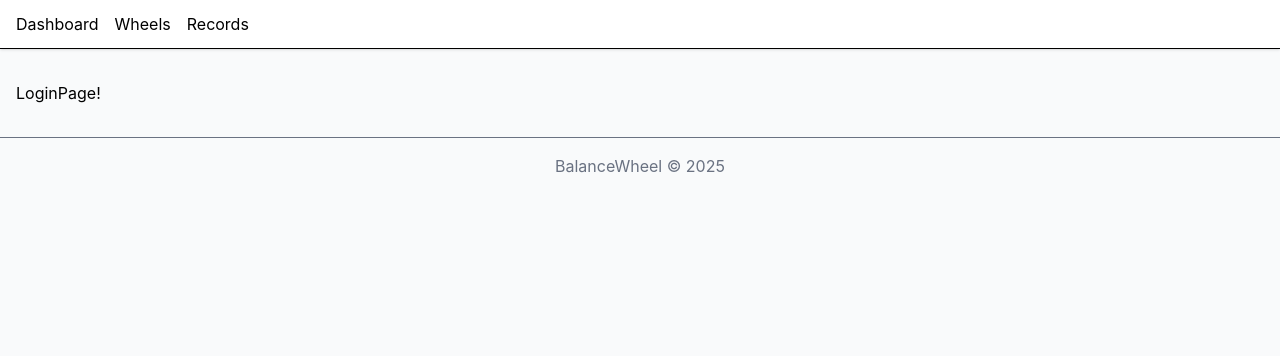
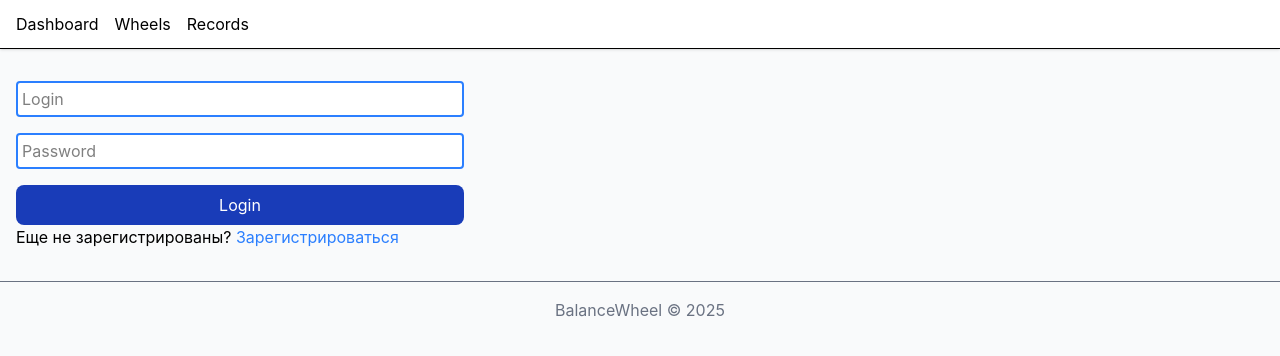
Before and after one commit to BalabaevRV/balance-wheel-front, a React (Vite) app: page /login in a window 1280 px wide. Shown: the top 356 px of the page. Built offline with nearby package versions, Linux system fonts and the light colour scheme; no server answers.

Commit message:
add login page

```diff
--- a/src/app/App.tsx
+++ b/src/app/App.tsx
@@ -11,25 +11,18 @@ import RecordPage from '@/pages/RecordPage'
 import ProfilePage from '@/pages/ProfilePage'
 import NotFoundPage from '@/pages/NotFoundPage'
 import { MainLayout } from '@/layouts/MainLayout'
-import { useEffect } from 'react'
-import { useAppDispatch } from '@/app/store/hooks';
-import { loginUser } from '@/entities/user/model/userSlice'
+import { ProtectedLayout } from '@/layouts/ProtectedLayout'
 
 function App() {
-  const dispatch = useAppDispatch();
-
- useEffect(() => {
-    dispatch(loginUser({
-      login: 'SvetaEng',
-      password: 'password123'
-    }));
-  }, []);
 
   return (
     <Routes>
-       <Route element={<MainLayout />}>
+      <Route element={<MainLayout />}>
         <Route path="/login" element={<LoginPage />} />
         <Route path="/register" element={<RegisterPage />} />
+        <Route path="*" element={<NotFoundPage />} />
+      </Route>
+      <Route element={<ProtectedLayout />}>
         <Route path="/" element={<Navigate to="/dashboard" />} />
         <Route path="/dashboard" element={<DashboardPage />} />
         <Route path="/landing" element={<LandingPage />} />
@@ -40,7 +33,6 @@ function App() {
         <Route path="/record" element={<RecordPage />} />
         <Route path="/record/:id" element={<RecordPage />} />
         <Route path="/profile" element={<ProfilePage />} />
-        <Route path="*" element={<NotFoundPage />} />
       </Route>
     </Routes>
   )
--- a/src/app/config/i18n.ts
+++ b/src/app/config/i18n.ts
@@ -23,7 +23,12 @@ const resources = {
         Save: 'Save',
         selectWheel: 'Select a wheel...',
         selectWheelFirst: 'Select a wheel first...',
-        editWheel: 'Edit wheel'
+        editWheel: 'Edit wheel',
+        loading: 'Loading...',
+        login: 'Login',
+        password: 'Password',
+        loginAction: 'Login',
+        loginFailed: 'Login failed. Please check your credentials and try again.'
     }
   },
   ru: {
@@ -47,7 +52,12 @@ const resources = {
         Save: 'Сохранить',
         selectWheel: 'Выберите колесо...',
         selectWheelFirst: 'Сначала выберите колесо...',
-        editWheel: 'Редактировать колесо'
+        editWheel: 'Редактировать колесо',
+        loading: 'Загрузка...',
+        login: 'Логин',
+        password: 'Пароль',
+        loginAction: 'Войти',
+        loginFailed: 'Ошибка входа. Пожалуйста, проверьте свои учетные данные и попробуйте снова.'
     }
   }
 };
--- a/src/entities/record/ui/RecordValueInput/RecordValueInput.tsx
+++ b/src/entities/record/ui/RecordValueInput/RecordValueInput.tsx
@@ -14,7 +14,7 @@ export const RecordValueInput = ({ id, name,  color, value, onChange }: IRecordV
         <div className="flex items-center gap-1">
             <label htmlFor={id.toString()}>{name}</label>
             <span className="w-5 h-5 rounded-full" style={{ backgroundColor: color }} />
-            <Input type="number" value={value} onChange={onChange} />
+            <Input type="number" id={`record-value-${id}`} value={value} onChange={onChange} />
         </div>
     )
 }
--- /dev/null
+++ b/src/layouts/ProtectedLayout.tsx
@@ -0,0 +1,20 @@
+import { Navigate } from 'react-router-dom';
+import { useSelector } from 'react-redux';
+import type { RootState } from '@/app/store';
+import { MainLayout } from '@/layouts/MainLayout';
+import { useTranslation } from 'react-i18next';
+
+export const ProtectedLayout = () => {
+    const { t } = useTranslation();
+    const { isAuthenticated, loading } = useSelector((state: RootState) => state.user);
+
+    if (loading) {
+        return <div>{t('loading')}</div>;
+    }
+
+    if (!isAuthenticated) {
+        return <Navigate to="/login" replace />;
+    }
+
+    return <MainLayout />;
+};
--- a/src/pages/LoginPage.tsx
+++ b/src/pages/LoginPage.tsx
@@ -1,7 +1,47 @@
+import { Input } from "@/shared/ui/Input/Input"
+import { Button } from "@/shared/ui/Button/Button"
+import { useDispatch } from 'react-redux';
+import { useTranslation } from "react-i18next";
+import { loginUser } from "@/entities/user/model/userSlice";
+import { useState } from "react";
+import type { AppDispatch } from '@/app/store';
+import { useNavigate } from "react-router-dom";
+
 function LoginPage() {
+  const { t } = useTranslation();
+  const [login, setLogin] = useState('');
+  const [password, setPassword] = useState('');
+  const [error, setError] = useState('');
+  const navigate = useNavigate();
+  const dispatch = useDispatch<AppDispatch>();
+
+      // login: 'SvetaEng',
+      // password: 'password123'
+
+
+  const handleSubmit =  async (e: React.FormEvent<HTMLFormElement>) => {
+    e.preventDefault()
+    setError('')
+    loginUser({ login, password });
+     const result = await dispatch(loginUser({ login, password }));
+    if (loginUser.fulfilled.match(result)) {
+      // ✅ Редирект после успешного логина
+      navigate('/dashboard');
+    } else {
+      setError(t('loginFailed'));
+    }
+  };
+
   return (
     <div>
-      <h1>LoginPage!</h1>
+        <form className="flex flex-col gap-4 max-w-md" onSubmit={handleSubmit}>
+            <Input placeholder={t('login')} type="text" value={login} id="login" onChange={(e) => setLogin(e.target.value)} />
+            <Input placeholder={t('password')} type="password" value={password} id="password" onChange={(e) => setPassword(e.target.value)} />
+             {error && <p className="text-red-500">{error}</p>}
+            <Button type="submit">{t('loginAction')}</Button>
+        </form>
+        <p>Еще не зарегистрированы? <a href="/signup" className="text-blue-500 hover:underline">Зарегистрироваться</a></p>
+
     </div>
   );
 }
--- a/src/pages/RecordPage.tsx
+++ b/src/pages/RecordPage.tsx
@@ -115,7 +115,7 @@ export function RecordPage() {
           { id ? <p className="text-m font-medium mb-2">{ wheelName }</p> :
            <WheelSelector options={wheelOptions} placeholder={t('selectWheel')} defaultValue={wheelId || ''} onChange={handleWheelChange} />  }
            <div className="mb-4">
-            <Input type='date' onChange={e => setDate(new Date(e.target.value))} value={date.toISOString().split('T')[0]} />
+            <Input type='date' id='record-date' onChange={e => setDate(new Date(e.target.value))} value={date.toISOString().split('T')[0]} />
            </div>
            </div>
           <div className="flex flex-col gap-2">
--- a/src/pages/WheelPage.tsx
+++ b/src/pages/WheelPage.tsx
@@ -45,17 +45,17 @@ function WheelEditorPage() {
 
   const fieldsInputs = fields.map((field) => (
     <div className="flex align-center gap-2 mb-1" key={field.field_id} >
-      <Input type='text' value={field.name} onChange={(e) => {
+      <Input type='text' id={`field-name-${field.field_id}`} value={field.name} onChange={(e) => {
         const newFields = [...fields];
         newFields[fields.indexOf(field)].name = e.target.value;
         setFields(newFields);
       }} />
-      <Input type='color' value={field.color_hex} onChange={(e) => {
+      <Input type='color' id={`field-color-${field.field_id}`} value={field.color_hex} onChange={(e) => {
         const newFields = [...fields];
         newFields[fields.indexOf(field)].color_hex = e.target.value;
         setFields(newFields);
       }} />
-      <Input type='number' value={field.value} onChange={(e) => {
+      <Input type='number' id={`field-value-${field.field_id}`} value={field.value} onChange={(e) => {
         const newFields = [...fields];
         newFields[fields.indexOf(field)].value = Number(e.target.value);
         setFields(newFields);
@@ -83,7 +83,7 @@ function WheelEditorPage() {
           <div className="mb-4">
             <div className="mb-2 flex align-center gap-2">
               <label htmlFor="wheelName">{t('wheelName')}</label>
-              <Input type="text" value={wheelName}  onChange={(e) => setWheelName(e.target.value)} />
+              <Input type="text" id="wheelName" value={wheelName}  onChange={(e) => setWheelName(e.target.value)} />
             </div>
             { fieldsInputs }
             <Button onClick={addField}>{t('AddField')}</Button>
--- a/src/shared/ui/Button/Button.tsx
+++ b/src/shared/ui/Button/Button.tsx
@@ -1,12 +1,13 @@
 interface IButtonProps {
   children: React.ReactNode;
   onClick?: () => void;
+  type?: 'button' | 'submit' | 'reset';
   variant?: 'primary' | 'secondary';
   disabled?: boolean;
 }
 
-export const Button = ({ children, onClick }: IButtonProps) => {
-    return <button className="bg-blue-800 p-2 text-white rounded-lg cursor-pointer hover:bg-blue-700 active:bg-sky-900 transition-colors" onClick={onClick}>
+export const Button = ({ children, onClick, type = 'button' }: IButtonProps) => {
+    return <button type={type} className="bg-blue-800 p-2 text-white rounded-lg cursor-pointer hover:bg-blue-700 active:bg-sky-900 transition-colors" onClick={onClick}>
         { children }
     </button>
 }
--- a/src/shared/ui/Input/Input.tsx
+++ b/src/shared/ui/Input/Input.tsx
@@ -1,13 +1,15 @@
 interface IInputProps {
   value: string | number;
   type: string;
+  placeholder?: string;
   min?: number;
   max?: number;
+  id: string;
   onChange?: (e: React.ChangeEvent<HTMLInputElement>) => void;
 }
 
-export const Input = ({ onChange, type, value, min = 0, max = 10 }: IInputProps) => {
-    return <input type={type} min={min} max={max}  value={value} className="bg-white border-2 border-blue-500 rounded-sm p-1" onChange={onChange} />
+export const Input = ({ onChange, type, value, placeholder = '', min = 0, max = 10, id }: IInputProps) => {
+    return <input type={type} min={min} max={max} placeholder={placeholder} id={id} value={value} className="bg-white border-2 border-blue-500 rounded-sm p-1" onChange={onChange} />
 }
 
 export default Input
```
Also changed, not shown: src/pages/SignupPage.tsx (added).
